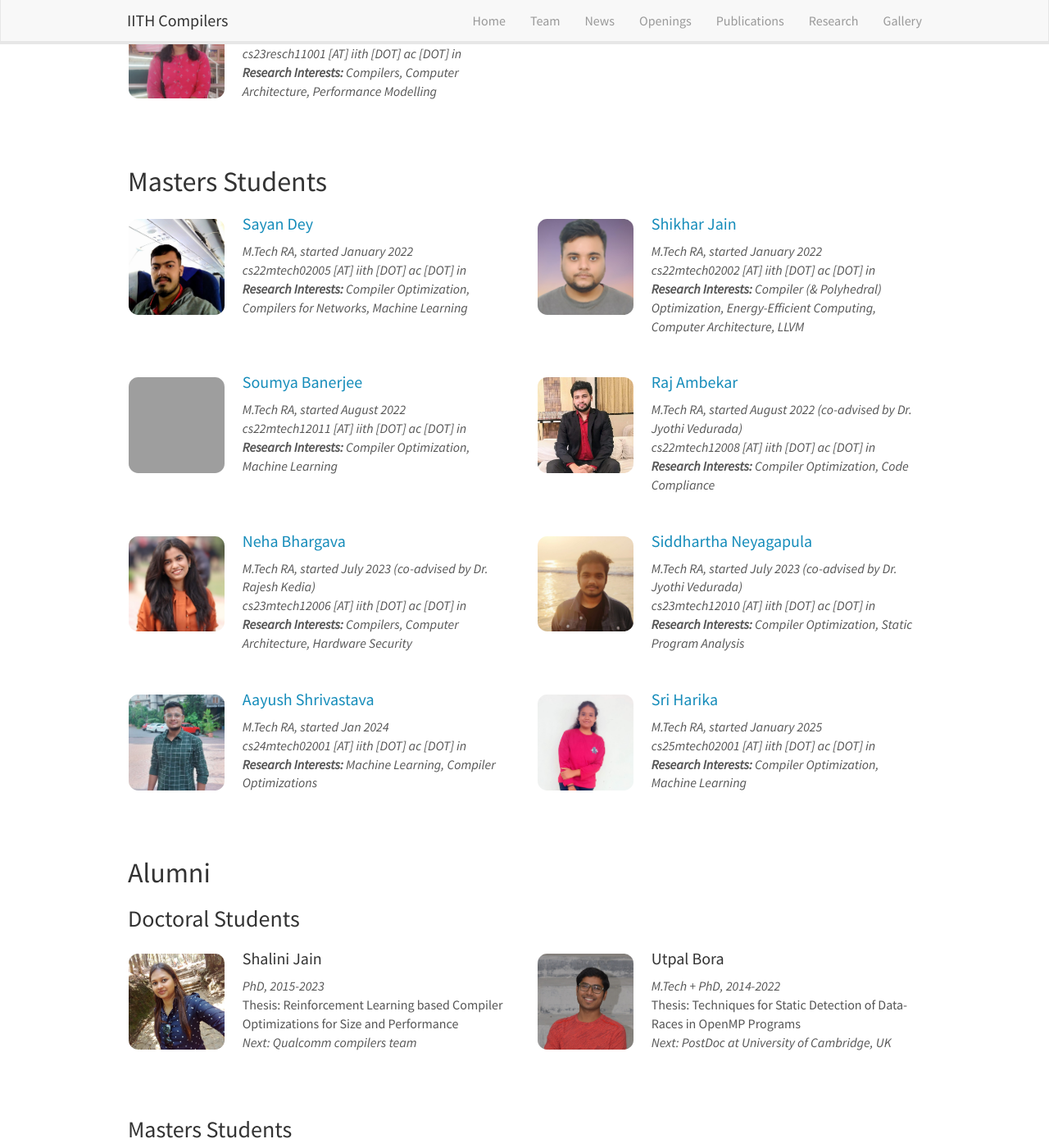
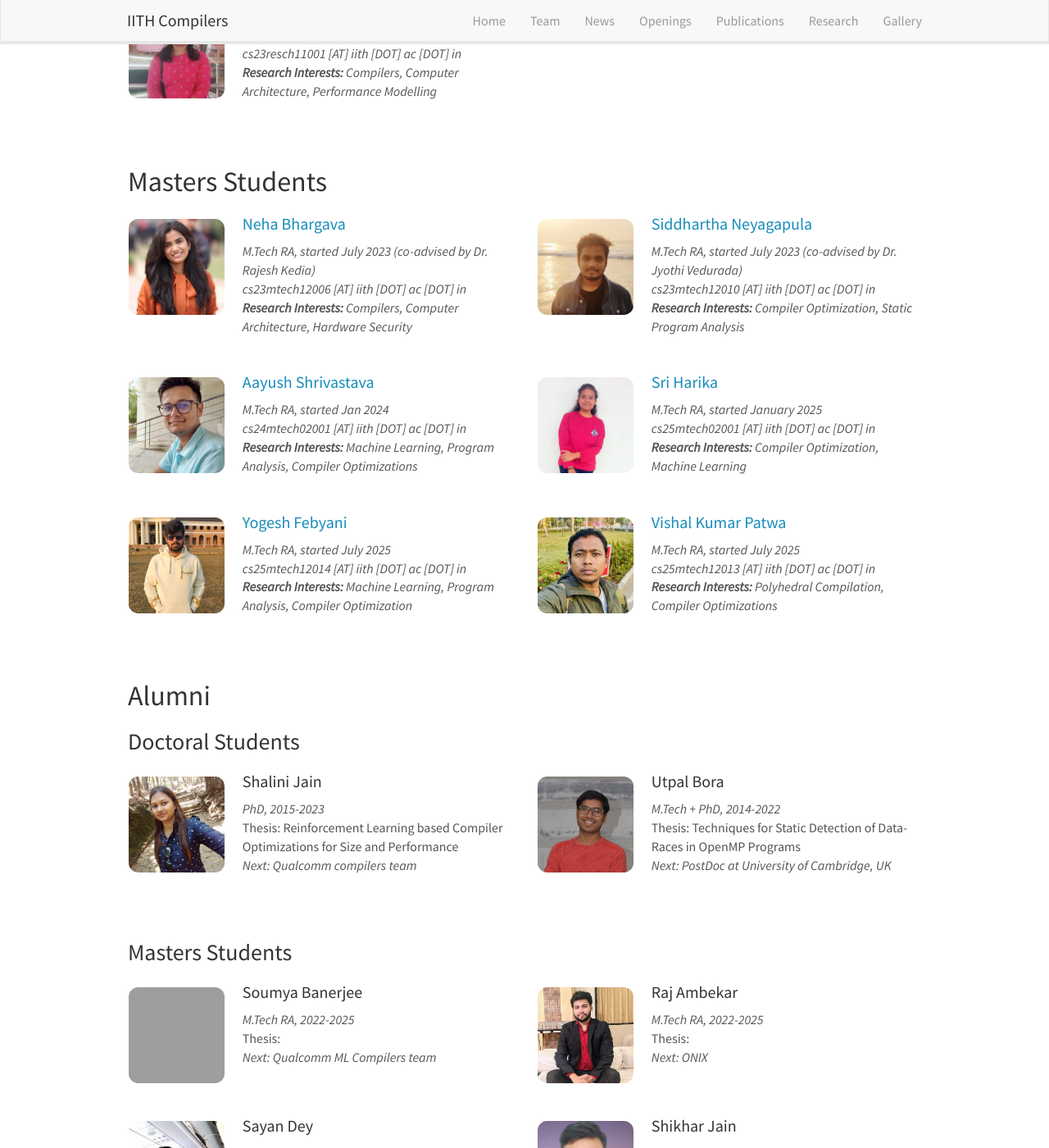
Before and after one commit to utpalbora/compilers.cse.iith.ac.in, a Jekyll site: the page built from _pages/team.md, in a window 1280 px wide and 1400 px high, scrolled down 1062 px. Shown: the whole window at 82% size. Built offline with Jekyll 4.4.1, drawn with Linux system fonts in a browser that asks for light colours; nearby versions of some CDN libraries; part of the change alters nothing that is shown; some of the changed text lies outside the part shown; grey boxes are pictures that could not be loaded.

Commit message:
Local update may 26 (#154)
* Add team members and update profile photos

* Add team members and update profile photos

```diff
--- a/_data/alumni.yml
+++ b/_data/alumni.yml
@@ -13,6 +13,61 @@
   photo: utpal.jpg
   next : PostDoc at University of Cambridge, UK
   thesis : Techniques for Static Detection of Data-Races in OpenMP Programs
+
+- name: Soumya Banerjee
+  type: alum
+  # url :
+  #   value: 1
+  #   link: https://github.com/Soumyaworks
+  value: mtech
+  photo: Soumya.jpg
+  info: M.Tech RA, 2022-2025
+  thesis:
+  next : Qualcomm ML Compilers team
+  # email: cs22mtech12011 [AT] iith [DOT] ac [DOT] in
+  # interests: Compiler Optimization, Machine Learning
+
+- name: Raj Ambekar
+  type: alum
+  # url :
+  #   value: 1
+  #   link: https://github.com/RajAmbekar191094
+  value: mtech
+  photo: Raj_Ambekar.png
+  info: M.Tech RA, 2022-2025
+  thesis:
+  next : ONIX
+  # email: cs22mtech12008 [AT] iith [DOT] ac [DOT] in
+  # interests: Compiler Optimization, Code Compliance
+
+- name: Sayan Dey
+  type: alum
+  # url:
+  #   value: 1
+  #   link: https://github.com/sayan-dey
+  value: mtech
+  info: M.Tech RA, 2022-2025
+  photo: sayan.jpg
+  thesis:
+  next : Qualcomm ML Compilers team
+  # info: M.Tech RA, started January 2022
+  # email: cs22mtech02005 [AT] iith [DOT] ac [DOT] in
+  # interests: Compiler Optimization, Compilers for Networks, Machine Learning
+
+- name: Shikhar Jain
+  type: alum
+  # url:
+  #   value: 1
+  #   link: https://github.com/zimgithub
+  value: mtech
+  photo: Shikhar.jpg
+  info: M.Tech RA, 2022-2025
+  thesis:
+  next : Texas Instruments
+  # email: cs22mtech02002 [AT] iith [DOT] ac [DOT] in
+  # interests: Compiler (& Polyhedral) Optimization, Energy-Efficient Computing, Computer Architecture, LLVM
+
+
 
 - name: Kuldeep Gautam
   type: alum
--- a/_data/team_members.yml
+++ b/_data/team_members.yml
@@ -124,45 +124,45 @@
 #   email: cs17b21m000001 [AT] iith [DOT] ac [DOT] in
 #   interests: Compilers for Networks, Compiler Optimizations, Program representation, Machine Learning
 
-- name: Sayan Dey
-  type: mtech
-  url:
-    value: 1
-    link: https://github.com/sayan-dey
-  photo: sayan.jpg
-  info: M.Tech RA, started January 2022
-  email: cs22mtech02005 [AT] iith [DOT] ac [DOT] in
-  interests: Compiler Optimization, Compilers for Networks, Machine Learning
+# - name: Sayan Dey
+#   type: mtech
+#   url:
+#     value: 1
+#     link: https://github.com/sayan-dey
+#   photo: sayan.jpg
+#   info: M.Tech RA, started January 2022
+#   email: cs22mtech02005 [AT] iith [DOT] ac [DOT] in
+#   interests: Compiler Optimization, Compilers for Networks, Machine Learning
 
-- name: Shikhar Jain
-  type: mtech
-  url:
-    value: 1
-    link: https://github.com/zimgithub
-  photo: Shikhar.jpg
-  info: M.Tech RA, started January 2022
-  email: cs22mtech02002 [AT] iith [DOT] ac [DOT] in
-  interests: Compiler (& Polyhedral) Optimization, Energy-Efficient Computing, Computer Architecture, LLVM
+# - name: Shikhar Jain
+#   type: mtech
+#   url:
+#     value: 1
+#     link: https://github.com/zimgithub
+#   photo: Shikhar.jpg
+#   info: M.Tech RA, started January 2022
+#   email: cs22mtech02002 [AT] iith [DOT] ac [DOT] in
+#   interests: Compiler (& Polyhedral) Optimization, Energy-Efficient Computing, Computer Architecture, LLVM
 
-- name: Soumya Banerjee
-  type: mtech
-  url :
-    value: 1
-    link: https://github.com/Soumyaworks
-  photo: Soumya.jpg
-  info: M.Tech RA, started August 2022
-  email: cs22mtech12011 [AT] iith [DOT] ac [DOT] in
-  interests: Compiler Optimization, Machine Learning
+# - name: Soumya Banerjee
+#   type: mtech
+#   url :
+#     value: 1
+#     link: https://github.com/Soumyaworks
+#   photo: Soumya.jpg
+#   info: M.Tech RA, started August 2022
+#   email: cs22mtech12011 [AT] iith [DOT] ac [DOT] in
+#   interests: Compiler Optimization, Machine Learning
 
-- name: Raj Ambekar
-  type: mtech
-  url :
-    value: 1
-    link: https://github.com/RajAmbekar191094
-  photo: Raj_Ambekar.png
-  info: M.Tech RA, started August 2022 (co-advised by Dr. Jyothi Vedurada)
-  email: cs22mtech12008 [AT] iith [DOT] ac [DOT] in
-  interests: Compiler Optimization, Code Compliance
+# - name: Raj Ambekar
+#   type: mtech
+#   url :
+#     value: 1
+#     link: https://github.com/RajAmbekar191094
+#   photo: Raj_Ambekar.png
+#   info: M.Tech RA, started August 2022 (co-advised by Dr. Jyothi Vedurada)
+#   email: cs22mtech12008 [AT] iith [DOT] ac [DOT] in
+#   interests: Compiler Optimization, Code Compliance
 
 - name: Neha Bhargava
   type: mtech
@@ -202,7 +202,7 @@
   photo: aayush.png
   info: M.Tech RA, started Jan 2024
   email: cs24mtech02001 [AT] iith [DOT] ac [DOT] in
-  interests: Machine Learning, Compiler Optimizations
+  interests: Machine Learning, Program Analysis, Compiler Optimizations
 
 - name: Sri Harika
   type: mtech
@@ -213,6 +213,26 @@
   info: M.Tech RA, started January 2025
   email: cs25mtech02001 [AT] iith [DOT] ac [DOT] in
   interests: Compiler Optimization, Machine Learning
+
+- name: Yogesh Febyani
+  type: mtech
+  url :
+    value: 1
+    link: https://github.com/yogesh0127
+  photo: yogesh.png
+  info: M.Tech RA, started July 2025
+  email: cs25mtech12014 [AT] iith [DOT] ac [DOT] in
+  interests: Machine Learning, Program Analysis, Compiler Optimization
+
+- name: Vishal Kumar Patwa
+  type: mtech
+  url :
+    value: 1
+    link: https://github.com/cs25mtech12013-commits
+  photo: vishal.jpeg
+  info: M.Tech RA, started July 2025
+  email: cs25mtech12013 [AT] iith [DOT] ac [DOT] in
+  interests: Polyhedral Compilation, Compiler Optimizations
 # - name: Raghvendra Gupta
 #   type: mtech
 #   url :
```
Also changed, not shown: images/teampic/aayush.png, images/teampic/vishal.jpeg (added), images/teampic/yogesh.png (added).
